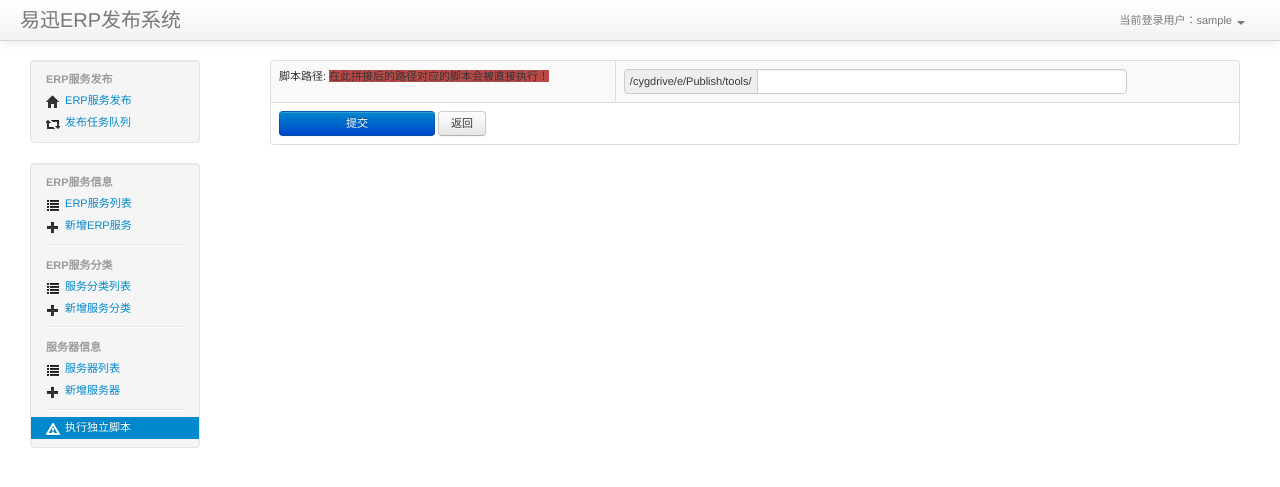
After one commit to no2key/distribution, a Django app: page /independent_script/ in a window 1280 px wide. The commit adds this page. Shown: the top 487 px of the page. Run offline with Django 3.2, Linux system fonts and the light colour scheme; the visitor is signed in with stand-in values (Sample User, id 1); some libraries are stand-ins or nearby versions.

Commit message:
增加执行不依赖与服务的脚本功能。默认归类在隐藏服务“Z_Independent_Scripts”中。

```diff
--- a/dist/views.py
+++ b/dist/views.py
@@ -8,9 +8,11 @@
 import os
 from django.contrib.auth.decorators import login_required
 from django.views.generic import ListView, CreateView, UpdateView, DeleteView
+from django.contrib import messages
 from django.shortcuts import render
-from django.http import HttpResponse
+from django.http import HttpResponse, HttpResponseRedirect
 from dist.models import *
+from execute import service_independent
 
 
 @login_required
@@ -40,6 +42,18 @@ def view_log(request):
         for log in LOGS:
             log_list.append(log.strip())
         return render(request, 'view_log.html', {'logs': log_list})
+
+
+@login_required
+def independent_script(request):
+    if request.method == "POST":
+        if request.POST['script'] == '':
+            error = "命令不能为空"
+            return render(request, 'service_independent_script.html', {'error': error})
+        service_independent(request)
+        return HttpResponseRedirect("/task_queue/")
+    else:
+        return render(request, 'service_independent_script.html')
 
 
 class TaskQueue(ListView):
--- a/distribution/urls.py
+++ b/distribution/urls.py
@@ -20,6 +20,7 @@ urlpatterns = patterns('',
 
     url(r'^$', views.distribution, name='index'),
     url(r'service_distribution/', views.distribution, name='service_distribution'),
+    url(r'independent_script/', views.independent_script, name='independent_script'),
     url(r'task_queue/', login_required(views.TaskQueue.as_view()), name='task_queue'),
     url(r'refresh_queue/', ajax.refresh_task_queue, name='refresh_queue'),
     url(r'ajax_queue/', login_required(ajax.ajax_queue.as_view()), name='ajax_queue'),
--- a/templates/navlist.html
+++ b/templates/navlist.html
@@ -39,5 +39,9 @@
             <a href = "/server_add"><i class="icon-plus"></i> 新增服务器</a>
         </li>
         <li id="last_nav" class="divider"></li>
+        <li id="independent_script">
+            <a href = "/independent_script"><i class="icon-warning-sign"></i> 执行独立脚本</a>
+        </li>
+
 	</ul>
 </div>
--- a/templates/service_distribution.html
+++ b/templates/service_distribution.html
@@ -23,6 +23,7 @@
                     </tr>
                 </thead>
                 {% for item in services %}
+                    {% if item.svc_name != 'Z_Independent_Scripts' %}
                         <tbody>
                             <td> {{item.svc_name}} </td>
                             <td> <a class="btn btn-info" href="/service_edit/{{ item.id }}">更改</a> </td>
@@ -45,6 +46,7 @@
                                 <td> <a class="btn btn-info disabled" href="javascript:void(0);">重启服务</a> </td>
                             {% endif %}
                         </tbody>
+                    {% endif %}
                 {% endfor %}
             </table>
             {% else %}
--- /dev/null
+++ b/templates/service_independent_script.html
@@ -0,0 +1,42 @@
+{% extends "base.html" %}
+{% block title %}独立脚本调用{% endblock %}
+{% block scripts %}
+    <script type="text/javascript">
+        $("#independent_script").addClass("active");
+    </script>
+{% endblock %}
+{% block content %}
+    <div class="container-fluid offset2">
+
+        <div class="container-fluid">
+
+            <form class="form-horizontal" action="" method="post">
+                {% csrf_token %}
+                <table id="distribution" class="table table-striped table-hover table-bordered">
+                    <tr>
+                        <th> <label for="id_script">脚本路径: <span class='label-important'>在此拼接后的路径对应的脚本会被直接执行！</span> </label></th>
+                        <td>
+                            <div class="input-prepend">
+                                <span class="add-on">/cygdrive/e/Publish/tools/</span>
+                                <input id="id_script" maxlength="500" name="script" type="text" class='span4'/>
+                            </div>
+                        </td>
+                    </tr>
+                    {% if error %}
+                        <tr>
+                            <td colspan="2">
+                                <div class="alert alert-error">{{ error }}</div>
+                            </td>
+                        </tr>
+                    {% endif %}
+                    <tr>
+                        <td colspan="2">
+                            <input class="btn btn-primary span2" type="submit" value="提交">
+                            <a class="btn" href="javascript:history.back()">返回</a>
+                        </td>
+                    </tr>
+                </table>
+            </form>
+    	</div>
+    </div>
+{% endblock %}
```
Also changed, not shown: dist/execute.py, dist/tasks.py. Lines whose indentation alone changed are shown as unchanged.
